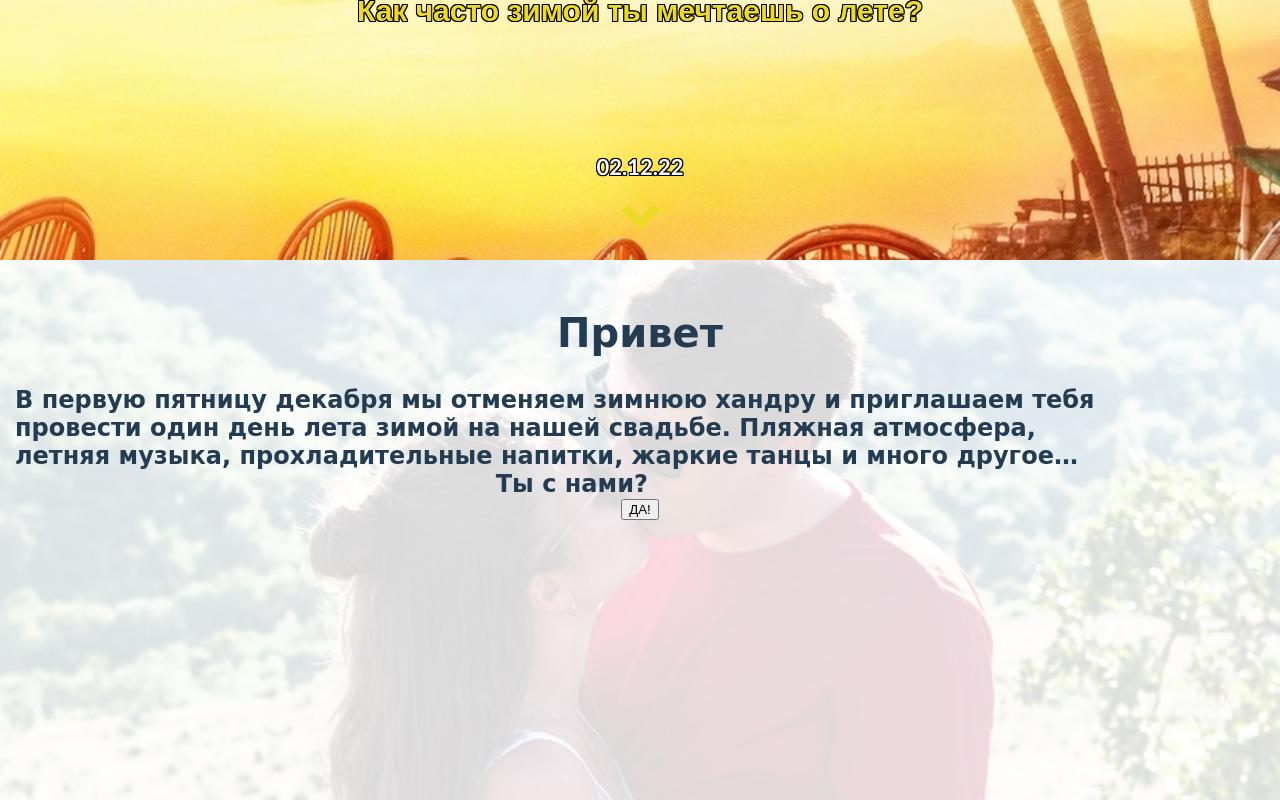
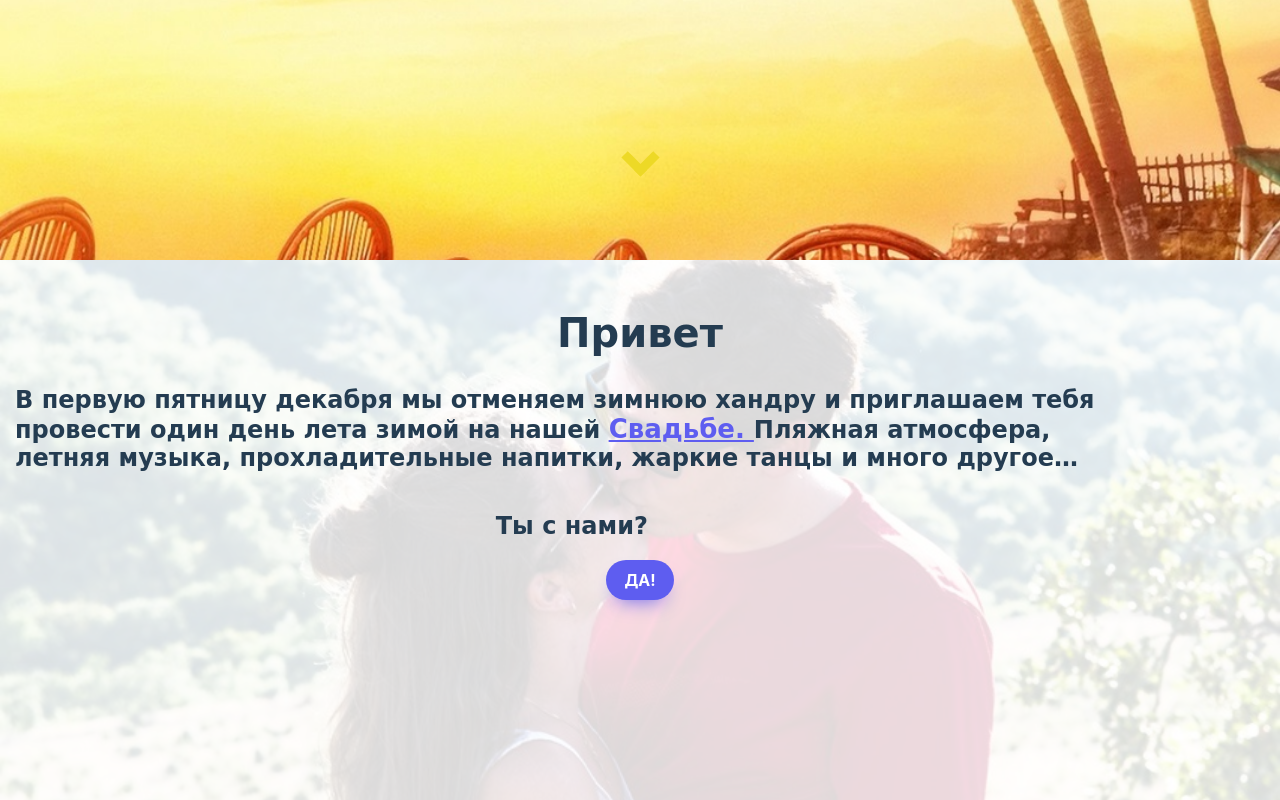
Before and after one commit to DogsRulesAllTime/wedding-invite-app, a React (Create React App) app: page / in a window 1280 px wide. Shown: the part 540-1340 px from the top of the page. Built offline with nearby package versions, Linux system fonts and the light colour scheme.

Commit message:
add input form

```diff
--- a/src/App.css
+++ b/src/App.css
@@ -36,3 +36,28 @@
     transform: rotate(360deg);
   }
 }
+.mt-20{
+  margin-top: 20px;
+}
+.myBtn {
+  margin-top: 20px;
+background: #5E5DF0;
+border-radius: 999px;
+box-shadow: #5E5DF0 0 10px 20px -10px;
+box-sizing: border-box;
+color: #FFFFFF;
+cursor: pointer;
+font-family: Inter,Helvetica,"Apple Color Emoji","Segoe UI Emoji",NotoColorEmoji,"Noto Color Emoji","Segoe UI Symbol","Android Emoji",EmojiSymbols,-apple-system,system-ui,"Segoe UI",Roboto,"Helvetica Neue","Noto Sans",sans-serif;
+font-size: 16px;
+font-weight: 700;
+line-height: 24px;
+opacity: 1;
+outline: 0 solid transparent;
+padding: 8px 18px;
+user-select: none;
+-webkit-user-select: none;
+touch-action: manipulation;
+width: fit-content;
+word-break: break-word;
+border: 0;
+}
--- a/src/App.js
+++ b/src/App.js
@@ -6,6 +6,7 @@ import './App.css';
 import Greatings from './components/Greatings';
 import Info from './components/Info';
 import Invite from './components/Invite';
+import Final from './components/Final';
 
 function App() {
   const refInfo = useRef(null);
@@ -35,6 +36,7 @@ function App() {
       <Info refInfo={refInfo}
        showForm={showForm}/>
       <Invite refInvite={refInvite} status={form}/>
+      <Final/>
     </div>
   );
 }
--- a/src/components/Greatings.jsx
+++ b/src/components/Greatings.jsx
@@ -4,16 +4,13 @@ import "./greatings.css"
 export default function Greatings({handleClick}) {
   return (
     <div className='greatBlock'>
+      {/* <div className="greatContent"> */}
         <div className="greatTxt">Как часто зимой ты мечтаешь о лете?</div>
         <div className="greaCaption">02.12.22</div>
          <div className="arrowBlock" id='arrowId' onClick={handleClick}>
-         <i className="arrow" />
-           </div>
-
-        {/* <div className="greatDescription">
-            Lorem ipsum dolor sit amet consectetur, adipisicing elit. Alias vel eveniet commodi ullam voluptates, quisquam mollitia fugiat? Sunt adipisci consectetur, exercitationem labore sed laboriosam, temporibus cupiditate rerum reprehenderit ipsum molestiae?
-            Quaerat accusamus sapiente vero sed veniam! Aperiam, dolorum illum itaque sapiente neque iusto, corrupti laborum quae reiciendis porro distinctio hic saepe optio quo ducimus dolores alias sunt, nihil cum quis?
-        </div> */}
+            <i className="arrow" />
+          </div>
+      {/* </div> */}
     </div>
   )
 }
--- a/src/components/Info.jsx
+++ b/src/components/Info.jsx
@@ -8,12 +8,12 @@ export default function Info({ refInfo, showForm}) {
     <div className="infoBlock" ref={refInfo}>
       <div className="infoCaption">Привет</div>
       <div className="infoTxt">
-      В первую пятницу декабря мы отменяем зимнюю хандру и приглашаем тебя провести один день лета зимой на нашей <span>свадьбе. </span>
+      В первую пятницу декабря мы отменяем зимнюю хандру и приглашаем тебя провести один день лета зимой на нашей <span className="wedWord">Свадьбе. </span>
 Пляжная атмосфера, летняя музыка, прохладительные напитки, жаркие танцы и много другое…
       </div>
       <div className="question">
       <div className="questionTxt">Ты с нами?</div>
-      <button onClick={showForm}>ДА!</button>
+      <button className="myBtn infoBtn" onClick={showForm}>ДА!</button>
       </div>
     </div>
   );
--- a/src/components/Invite.jsx
+++ b/src/components/Invite.jsx
@@ -1,32 +1,22 @@
-// import React, {useState, useRef} from 'react'
+import React, {useState} from 'react'
 // import InviteQuestion from './InviteQuestion'
 import InviteForm from './InviteForm'
 import "./invite.css"
 // import smoothscroll from 'smoothscroll-polyfill';
 
 export default function Invite({refInvite,status}) {
-    // const [form, setForm] = useState(false)
-    // const ref = useRef(null);
-    // const showForm = () =>{
-    //     setForm(true);
-    //     console.log(form);
-    //     setTimeout(()=>moveToBlock(), 500)
-    // }
-    // const moveToBlock = () => {
-    //   // smoothscroll.polyfill().scrollBy({ top: 100, left: 0, behavior: 'smooth' })
-    //   ref.current?.scrollBy({ top: 100, left: 0, behavior: 'smooth' });
-    //   console.log(123);
-    // };
-    // ({behavior: 'smooth'})
-
-    // const handleClick = () => {
-    //   ref.current?.scrollIntoView({behavior: 'smooth'});
-    // };
+  const [userData, setUserData] = useState({})
+  function changeGuest(field, value){
+    const data = {}
+    data[field] = value
+    setUserData(userData => ({...userData, [field] : value}))
+    console.log(userData);
+  }
 
   return (
     <div className='inviteBlock'>
-        {/* <InviteQuestion showForm={showForm}/> */}
-        <InviteForm status={status} refInvite={refInvite}/>
+        <InviteForm status={status} refInvite={refInvite}
+        changeGuest={changeGuest}/>
     </div>
 
   )
--- a/src/components/InviteForm.jsx
+++ b/src/components/InviteForm.jsx
@@ -1,14 +1,42 @@
-import React from 'react'
+import React, {useState} from 'react'
 import "./inviteForm.css"
+import MyInput from './ui/MyInput';
 
-export default function InviteForm({status, refInvite}) {
+export default function InviteForm({status, refInvite,changeGuest}) {
     const formStyle = status ? "formActive" : "formDisabled";
+
+    const [additionalGuest, setAdditionalGuest] = useState(false)
+    function toggleMove(){
+      setAdditionalGuest(!additionalGuest)
+      console.log(additionalGuest);
+    }
+    const guestStyle = additionalGuest ? "visibble" :"none"
+
   return (
     <div className={formStyle} ref={refInvite}>
-        <p>Заполни форму</p>
-        <label  htmlFor="">Имя</label>
-        <input type="text" name="" id="" />
-        <input type="checkbox" name="name" id="id" />
+
+       <h2 className='inviteCaption'>Заполни форму</h2>
+
+
+        <div className="toggleBlock mt-20">
+          <div className="toggle" >
+            <label className="switch" z>
+            <input type="checkbox"/>
+            <span className="slider round" onClick={toggleMove} ></span>
+            </label>
+          </div>
+        <div>+1</div>
+        </div>
+
+
+        <MyInput label={'Ваше имя'} changeGuest={changeGuest} name={'first'}/>
+
+
+        <MyInput label={'Имя спутника'} className={guestStyle}
+        changeGuest={changeGuest}
+        name={'second'}/>
+        <button className='myBtn' >ОТПРАВИТЬ</button>
+
     </div>
   )
 }
--- a/src/components/greatings.css
+++ b/src/components/greatings.css
@@ -1,7 +1,8 @@
 .greatBlock{
     display: flex;
     flex-direction: column;
-    justify-content: flex-end;
+    /* justify-content: flex-end; */
+    justify-content: center;
     align-items: center;
     flex-wrap: wrap;
     height: 100vh;
@@ -98,12 +99,16 @@
     50% {padding-bottom: 10px;}
     100% {padding-bottom: 0px;}
 }
+.greatContent{
+    /* bottom: 15px; */
+    /* height: 100vh; */
+}
 .arrow {
     border: solid rgb(237, 217, 38);
     border-width: 0 3px 3px 0;
     display: inline-block;
     padding: 3px;
-    margin-bottom: 40px;
+    margin-top: 600px;
     transform: rotate(45deg);
     -webkit-transform: rotate(45deg);
     scale: 3;
--- a/src/components/info.css
+++ b/src/components/info.css
@@ -9,6 +9,11 @@
     /* background-color:rgba(0, 0, 0, 0.1); */
     /* opacity: 0.3; */
 }
+
+.infoBtn{
+    bottom: 60px;
+}
+
 .infoBlock::before {
     content: "";
     position: absolute;
@@ -41,9 +46,16 @@
     color: rgb(36, 60, 81);
     /* color: ; */
 }
+.wedWord{
+    font-weight: bold;
+    color: #5E5DF0;
+    font-size: 26px;
+    text-decoration: underline ;
+}
 
 .question{
     position: relative;
+    margin-top: 5vh;
 }
 .questionTxt{
     font-size: 24px;
@@ -51,7 +63,7 @@
     font-family: Comic Sans MS, Comic Sans, cursive;
     font-weight: bold;
 
-    top: 30vw;
+    /* top: 30vw; */
     width: 87vw;
     text-align: center;
     padding-left: 15px;
--- a/src/components/inviteForm.css
+++ b/src/components/inviteForm.css
@@ -6,9 +6,103 @@
 }
 .formActive{
     /* visibility: visible; */
-    display: block;
+    display: flex;
+    flex-direction: column;
+    /* justify-content: center; */
+    align-items: center;
     opacity: 1;
     scale: 1;
     transition: 1s;
-    height: 50vh;
+    height: 100vh;
 }
+.inviteCaption{
+  display: block;
+  padding-top: 15vh;
+}
+
+
+.toggleBlock{
+    width: 22vw;
+    display: flex;
+    flex-direction: direction;
+    justify-content: space-between;
+    align-items: center;
+}
+.visibble{
+    display: flex;
+    flex-direction: column;
+}
+.none{
+    display: none;
+}
+
+
+
+
+
+
+
+
+
+
+
+/* TOOGLE SWITCH */
+.switch {
+    position: relative;
+    display: inline-block;
+    width: 60px;
+    height: 34px;
+  }
+
+  .switch input {
+    opacity: 0;
+    width: 0;
+    height: 0;
+  }
+
+  .slider {
+    position: absolute;
+    cursor: pointer;
+    top: 0;
+    left: 0;
+    right: 0;
+    bottom: 0;
+    background-color: #ccc;
+    -webkit-transition: .4s;
+    transition: .4s;
+  }
+
+  .slider:before {
+    position: absolute;
+    content: "";
+    height: 26px;
+    width: 26px;
+    left: 4px;
+    bottom: 4px;
+    background-color: white;
+    -webkit-transition: .4s;
+    transition: .4s;
+  }
+
+  input:checked + .slider {
+    background-color: #5E5DF0;
+  }
+
+  input:focus + .slider {
+    box-shadow: 0 0 1px #5E5DF0;
+  }
+
+  input:checked + .slider:before {
+    -webkit-transform: translateX(26px);
+    -ms-transform: translateX(26px);
+    transform: translateX(26px);
+  }
+
+  /* Rounded sliders */
+  .slider.round {
+    border-radius: 34px;
+  }
+
+  .slider.round:before {
+    border-radius: 50%;
+  }
```
